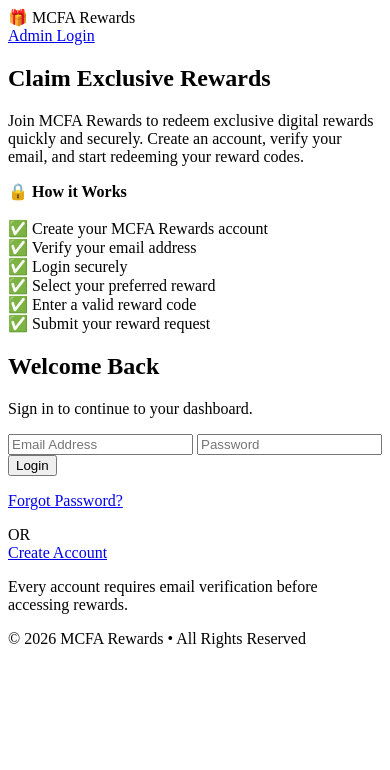
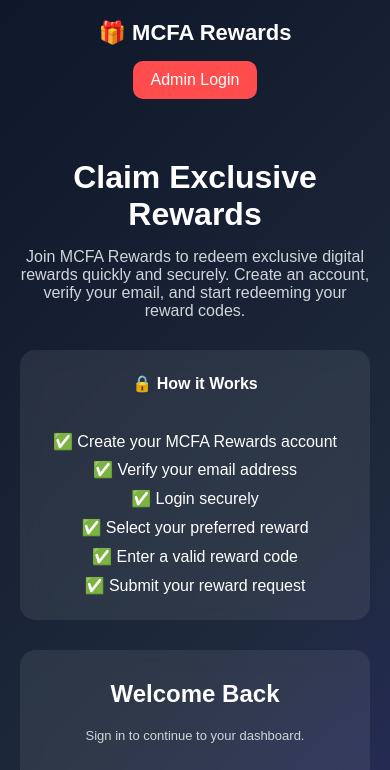
Before and after one commit to freemcacc726-oss/mcfa-rewards, a website: page index.html in a window 390 px wide. Shown: the top 770 px of the page. Drawn offline with Linux system fonts and the light colour scheme.

Commit message:
Update style.css

```diff
--- a/style.css
+++ b/style.css
@@ -1,203 +1,167 @@
-/* Dashboard Reward Cards */
-
-.rewards{
-    width:100%;
-    max-width:1100px;
-    display:grid;
-    grid-template-columns:
-    repeat(auto-fit,minmax(260px,1fr));
-    gap:25px;
-    margin-top:30px;
+*{
+    margin:0;
+    padding:0;
+    box-sizing:border-box;
+    font-family:Arial,sans-serif;
 }
 
+body{
+    background:linear-gradient(135deg,#0f172a,#1e293b,#312e81);
+    color:#fff;
+    min-height:100vh;
+}
 
-.card{
+header{
+    display:flex;
+    justify-content:space-between;
+    align-items:center;
+    padding:20px;
+}
 
+.logo{
+    font-size:28px;
+    font-weight:bold;
+}
+
+.admin-btn{
+    text-decoration:none;
+    background:#ff4d4d;
+    color:#fff;
+    padding:10px 18px;
+    border-radius:10px;
+    transition:.3s;
+}
+
+.admin-btn:hover{
+    background:#ff2d2d;
+}
+
+.hero{
+    display:flex;
+    flex-direction:column;
+    align-items:center;
+    padding:40px 20px;
+    text-align:center;
+}
+
+.hero h1{
+    font-size:42px;
+    margin-bottom:15px;
+}
+
+.hero p{
+    max-width:700px;
+    color:#d1d5db;
+    margin-bottom:30px;
+}
+
+.info-box{
+    width:100%;
+    max-width:700px;
     background:rgba(255,255,255,.08);
     backdrop-filter:blur(10px);
-
-    padding:25px;
-
-    border-radius:18px;
-
-    transition:.3s;
-
+    padding:20px;
+    border-radius:15px;
+    margin-bottom:30px;
+    line-height:1.8;
 }
 
-
-.card:hover{
-
-    transform:translateY(-8px);
-
-    box-shadow:
-    0 10px 30px rgba(99,102,241,.35);
-
+.login-card{
+    width:100%;
+    max-width:400px;
+    background:rgba(255,255,255,.08);
+    backdrop-filter:blur(10px);
+    padding:30px;
+    border-radius:15px;
 }
 
-
-
-.card h3{
-
-    font-size:22px;
-
-    margin-bottom:10px;
-
+.login-card h2{
+    margin-bottom:20px;
 }
 
-
-.card p{
-
-    color:#cbd5e1;
-
+.login-card input{
+    width:100%;
+    padding:14px;
     margin-bottom:15px;
-
+    border:none;
+    border-radius:10px;
+    background:#1f2937;
+    color:white;
+    outline:none;
 }
 
-
-
-
-/* Claim Buttons */
-
-.claim{
-
+.login-card button{
     width:100%;
-
-    padding:13px;
-
+    padding:14px;
     border:none;
-
     border-radius:10px;
-
     background:#5865F2;
-
     color:white;
-
+    font-size:16px;
     cursor:pointer;
-
-    font-size:16px;
-
+    transition:.3s;
 }
 
-
-.claim:hover{
-
-    background:#4752c4;
-
+.login-card button:hover{
+    transform:scale(1.03);
 }
 
-
-
-
-
-/* Profile/User Box */
-
-.user-box,
-.profile,
-.box{
-
-    width:100%;
-
-    max-width:700px;
-
-    background:rgba(255,255,255,.08);
-
-    backdrop-filter:blur(10px);
-
-    padding:20px;
-
-    border-radius:15px;
-
-    margin-bottom:25px;
-
+.divider{
+    margin:20px 0;
+    color:#aaa;
 }
 
-
-
-
-/* Admin Tables */
-
-table{
-
-    width:100%;
-
-    background:rgba(255,255,255,.08);
-
-    border-radius:15px;
-
-    overflow:hidden;
-
-    border-collapse:collapse;
-
+.register-btn{
+    display:block;
+    text-decoration:none;
+    background:#22c55e;
+    color:white;
+    padding:14px;
+    border-radius:10px;
+    font-weight:bold;
 }
 
-
-th,td{
-
-    padding:15px;
-
-    border-bottom:1px solid rgba(255,255,255,.1);
-
-    text-align:left;
-
+.register-btn:hover{
+    background:#16a34a;
 }
 
-
-th{
-
-    background:rgba(255,255,255,.12);
-
+.small-text{
+    margin-top:20px;
+    font-size:13px;
+    color:#cbd5e1;
 }
 
-
-
-
-/* Better Select */
-
-.select-box{
-
-    cursor:pointer;
-
+footer{
+    text-align:center;
+    padding:20px;
+    color:#94a3b8;
+    margin-top:40px;
 }
 
+@media(max-width:600px){
 
-select option{
-
-    background:#1f2937;
-
+.hero h1{
+    font-size:32px;
 }
 
-
-
-
-
-/* Smooth animation */
-
-.login-card,
-.card,
-.info-box,
-.user-box{
-
-    animation:fadeIn .5s ease;
-
+.logo{
+    font-size:22px;
 }
 
-
-@keyframes fadeIn{
-
-from{
-
-opacity:0;
-
-transform:translateY(15px);
-
-}
-
-to{
-
-opacity:1;
-
-transform:translateY(0);
-
+header{
+    flex-direction:column;
+    gap:15px;
 }
 
 }
+.select-box{
+    width:100%;
+    padding:14px;
+    margin-bottom:15px;
+    border:none;
+    border-radius:10px;
+    background:#1f2937;
+    color:white;
+    font-size:16px;
+    outline:none;
+}
```
